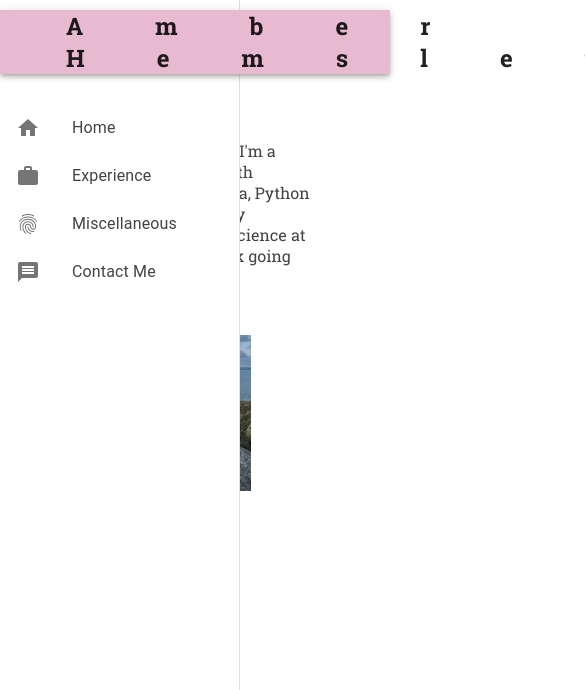
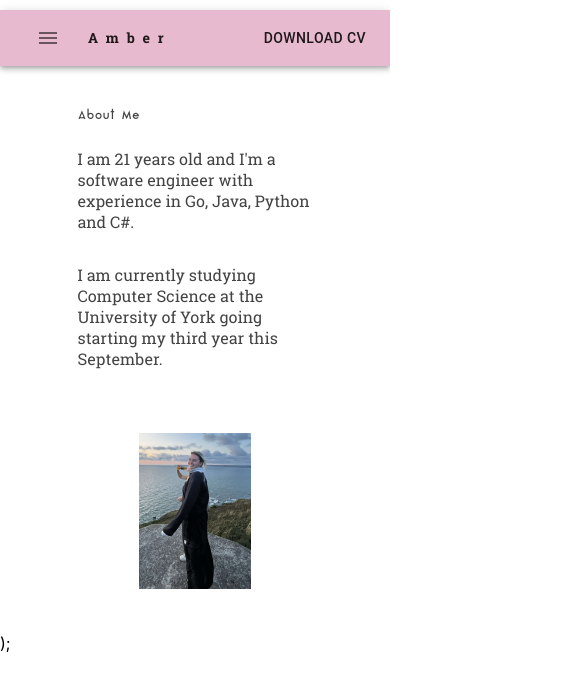
Before and after one commit to amberhemsley/amberhemsley.github.io, a React (Create React App) app: page /#/ in a window 390 px wide. Shown: the top 690 px of the page, 585 px wide, since content can reach past the window. Built offline with nearby package versions, Linux system fonts and the light colour scheme.

Commit message:
mobile friendly

```diff
--- a/src/components/Menu/PermanentDrawer.js
+++ b/src/components/Menu/PermanentDrawer.js
@@ -34,6 +34,7 @@ export default function PermanentDrawerLeft() {
                         width: drawerWidth,
                         boxSizing: 'border-box',
                     },
+                    display: { xs: 'none', sm: 'block' },
                 }}
                 variant="permanent"
                 anchor="left"
--- a/src/components/Menu/TemporaryDrawer.js
+++ b/src/components/Menu/TemporaryDrawer.js
@@ -14,12 +14,13 @@ import HomeIcon from '@mui/icons-material/Home';
 import IconButton from "@mui/material/IconButton";
 import MessageIcon from '@mui/icons-material/Message';
 import FingerprintIcon from '@mui/icons-material/Fingerprint';
+import Toolbar from "@mui/material/Toolbar";
 
 export default function TemporaryDrawer() {
     const [open, setOpen] = React.useState(false);
 
-    const toggleDrawer = (newOpen) => () => {
-        setOpen(newOpen);
+    const toggleDrawer = () => () => {
+        setOpen(!open);
     };
 
     const DrawerList = (
@@ -50,11 +51,15 @@ export default function TemporaryDrawer() {
                 edge="start"
                 color="#000"
                 aria-label="menu"
-                sx={{ mr: 2 }}
+                sx={{ mr: 2, display: { sm: 'none' } }}
             >
                 <MenuIcon />
             </IconButton>
-            <Drawer open={open} onClose={toggleDrawer(false)}>
+            <Drawer open={open} onClose={toggleDrawer(false)} sx={{
+                display: { xs: 'block', sm: 'none' },
+                '& .MuiDrawer-paper': { boxSizing: 'border-box', width: 240 },
+            }}>
+                <Toolbar sx={{p: '20px'}}/>
                 {DrawerList}
             </Drawer>
         </div>
--- a/src/components/TopBar/index.js
+++ b/src/components/TopBar/index.js
@@ -1,33 +1,3 @@
-/*import React from "react";
-import { Nav, NavLink, NavMenu }
-    from "./NavbarElements";
-import logo from "../../logo.svg";
-
-const Navbar = () => {
-    return (
-        <>
-            <Nav>
-                <img src="./Logo.png" className="Main-logo" alt="logo"/>
-                <NavMenu>
-                    <NavLink to="/home" activeStyle>
-                        Home
-                    </NavLink>
-                    <NavLink to="/experience" activeStyle>
-                        Experience
-                    </NavLink>
-                    <NavLink to="/misc" activeStyle>
-                        Miscellaneous
-                    </NavLink>
-                    <NavLink to="/contact" activeStyle>
-                        Contact Me
-                    </NavLink>
-                </NavMenu>
-            </Nav>
-        </>
-    );
-};
-
-export default Navbar;*/
 
 import * as React from 'react';
 import '../../index.css';
@@ -38,25 +8,31 @@ import Typography from '@mui/material/Typography';
 import Button from '@mui/material/Button';
 import theme from '../Themes/Themes.js';
 import {ThemeProvider} from "@mui/material";
-import TemporaryDrawer from '../Menu/TemporaryDrawer.js'
-import PermanentDrawer from '../Menu/PermanentDrawer.js'
+import TemporaryDrawer from "../Menu/TemporaryDrawer";
+import PermanentDrawerLeft from "../Menu/PermanentDrawer";
 
 export default function TopBar() {
     return (
         <ThemeProvider theme={theme}>
             <Box sx={{ flexGrow: 1, bgcolor:'primary.main', width:"100%"}}>
 
-                <AppBar position="relative"  sx={{paddingLeft:'50px',zIndex: 'tooltip'}}>
-                    <Toolbar >
-
-                        <Typography variant="h5" component="div" sx={{ display:'flex',justifyContent:'center', flexGrow: 1, fontFamily: 'Roboto Slab', fontWeight:'600', letterSpacing:'3em'}}>
+                <AppBar position="relative"  sx={{paddingLeft:'20px',zIndex: 'tooltip'}}>
+                    <Toolbar>
+                        <TemporaryDrawer sx={{paddingRight:'50px'}}/>
+                        <Typography variant="h5" component="div" sx={{ display: { xs: 'none', md: 'block' },justifyContent:'center', flexGrow: 1, fontFamily: 'Roboto Slab', fontWeight:'600', letterSpacing:'calc(8vmin)',paddingLeft:'50px'}}>
                             Amber Hemsley
+                        </Typography>
+                        <Typography variant="subtitle1" component="div" sx={{ display: { xs: 'none', sm: 'block', md:'none' },justifyContent:'center', flexGrow: 1, fontFamily: 'Roboto Slab', fontWeight:'600', letterSpacing:'calc(4vmin)'}}>
+                            Amber Hemsley
+                        </Typography>
+                        <Typography variant="subtitle2" component="div" sx={{ display: { xs: 'block', sm: 'none' },justifyContent:'center', flexGrow: 1, fontFamily: 'Roboto Slab', fontWeight:'600', letterSpacing:'calc(2vmin)'}}>
+                            Amber
                         </Typography>
                         <Button color="inherit">Download CV</Button>
                     </Toolbar>
                 </AppBar>
             </Box>
-            <PermanentDrawer />
+                <PermanentDrawerLeft/>
         </ThemeProvider>
     );
 }
--- a/src/pages/home.js
+++ b/src/pages/home.js
@@ -26,6 +26,7 @@ const Home = () => {
     return (
         <ThemeProvider theme={theme}>
             <head>
+                <meta name="viewport" content="width=device-width, initial-scale=1.0"/>
                 <meta charSet="UTF-8"/>
                 <title>Home</title>
             </head>
@@ -46,8 +47,12 @@ const Home = () => {
                         color: 'text.primary',
                     }}>
                     <header className="Header2">About Me</header>
-
-                       I am {age} years old and I'm a software engineer with experience in Go, Java, Python and C#. I am currently studying Computer Science at the University of York going into my third year.
+                        <p>
+                            I am {age} years old and I'm a software engineer with experience in Go, Java, Python and C#.
+                        </p>
+                        <p>
+                            I am currently studying Computer Science at the University of York going starting my third year this September.
+                        </p>
                     </Box>
                     <Box sx={{
                         width: 'fix-content',
```
